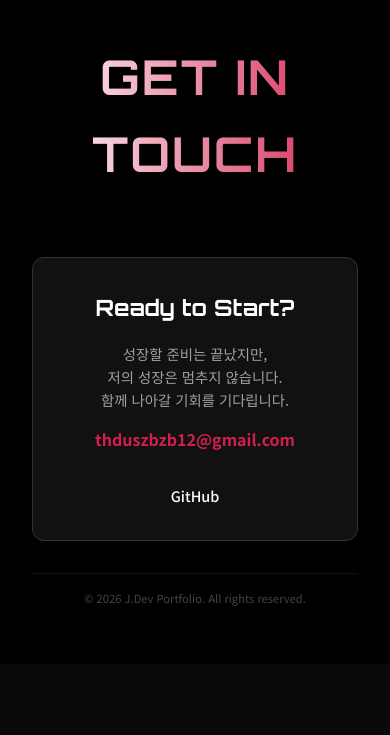
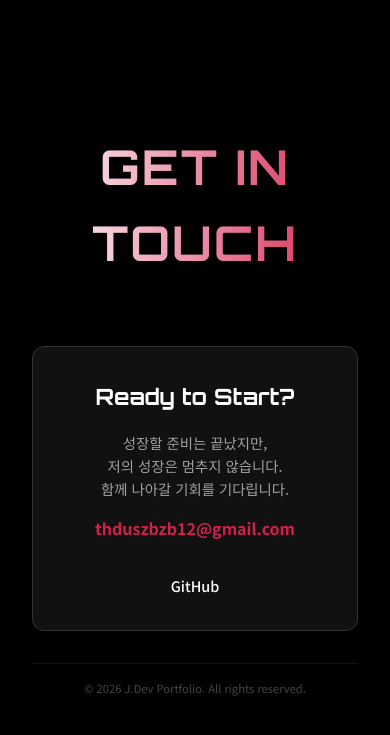
Before and after one commit to soyeonnan/Junior-Developer-Portfolio, a React (Vite) app: page / in a window 390 px wide. Shown: the part 3950-4685 px from the top of the page. Before the commit the page ends 4614 px from the top, so only its background shows below. Built offline with nearby package versions, Linux system fonts and the light colour scheme.

Commit message:
Mobile: Fix header-nav gap bleed, Contact full height

```diff
--- a/src/components/Contact.css
+++ b/src/components/Contact.css
@@ -82,7 +82,13 @@
 @media (max-width: 768px) {
   .contact-section {
     padding: 40px 16px;
-    min-height: auto;
+    min-height: 100vh;
+    /* Full height on mobile too */
+    background: #000;
+    /* Ensure solid background */
+    position: relative;
+    z-index: 10;
+    /* Above projects section */
   }
 
   .contact-card {
--- a/src/components/Projects.css
+++ b/src/components/Projects.css
@@ -303,12 +303,13 @@
   .project-nav-container::before {
     content: '';
     position: absolute;
-    top: -10px;
-    /* Extend above to cover any gap */
+    top: -60px;
+    /* Match mobile header height to fully cover gap */
     left: 0;
     width: 100%;
-    height: 10px;
+    height: 60px;
     background: #0a0a0a;
+    z-index: -1;
   }
 
   /* Override margin from desktop (no margin needed since nav is relative/sticky in flow) */
```
